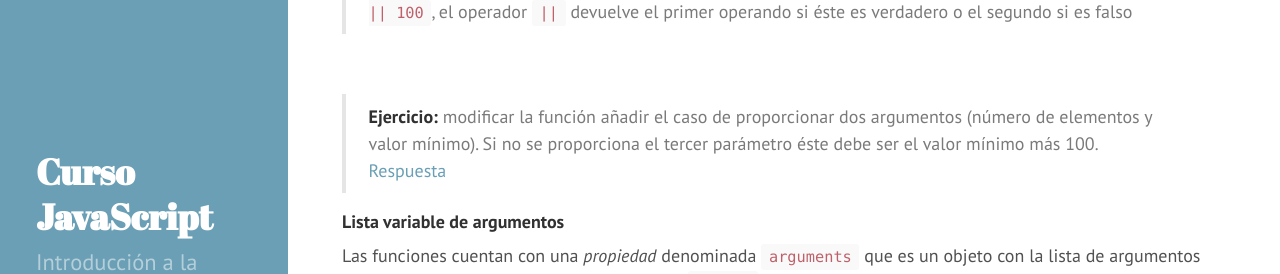
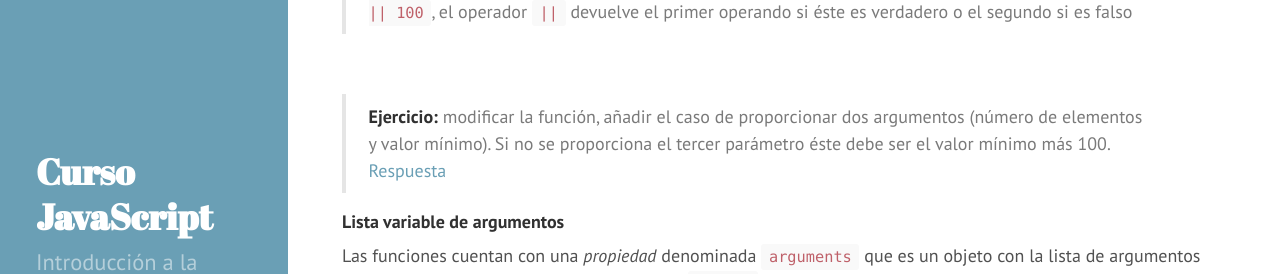
Before and after one commit to xguaita/curso-javascript, a Jekyll site: the page built from modulo2/index.md, in a window 1280 px wide and 900 px high, scrolled down 9262 px. Shown: the part 155-429 px from the top of the window. Built offline with Jekyll 4.4.1, drawn with Linux system fonts in a browser that asks for light colours; Markdown is read by kramdown in place of the engine named in the settings.

Commit message:
Corrección de errores

```diff
--- a/modulo2/index.md
+++ b/modulo2/index.md
@@ -336,7 +336,7 @@ console.log(creaArray(10));
 
 &nbsp;
 
-  > **Ejercicio:** modificar la función añadir el caso de proporcionar dos argumentos (número de elementos y valor mínimo). Si no se proporciona el tercer parámetro éste debe ser el valor mínimo más 100.
+  > **Ejercicio:** modificar la función, añadir el caso de proporcionar dos argumentos (número de elementos y valor mínimo). Si no se proporciona el tercer parámetro éste debe ser el valor mínimo más 100.
   > <a href="http://repl.it/4Px/4" target="_blank">Respuesta</a>
 
 #### Lista variable de argumentos
```
Also changed, not shown: other parts of modulo2/index.md (+2 -2 lines), modulo4/index.md (+6 -5 lines), modulo1/index.md (line endings or trailing spaces).
